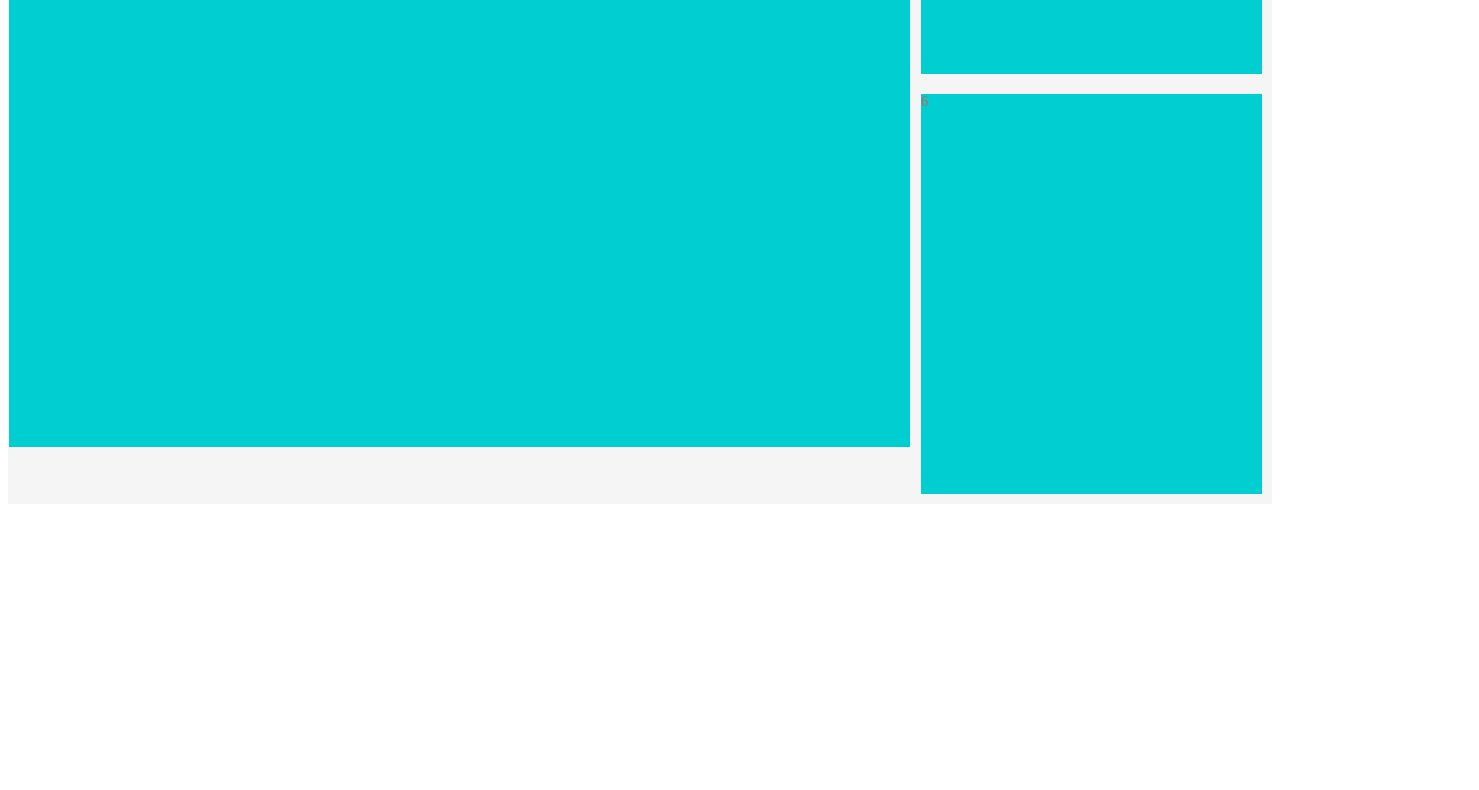
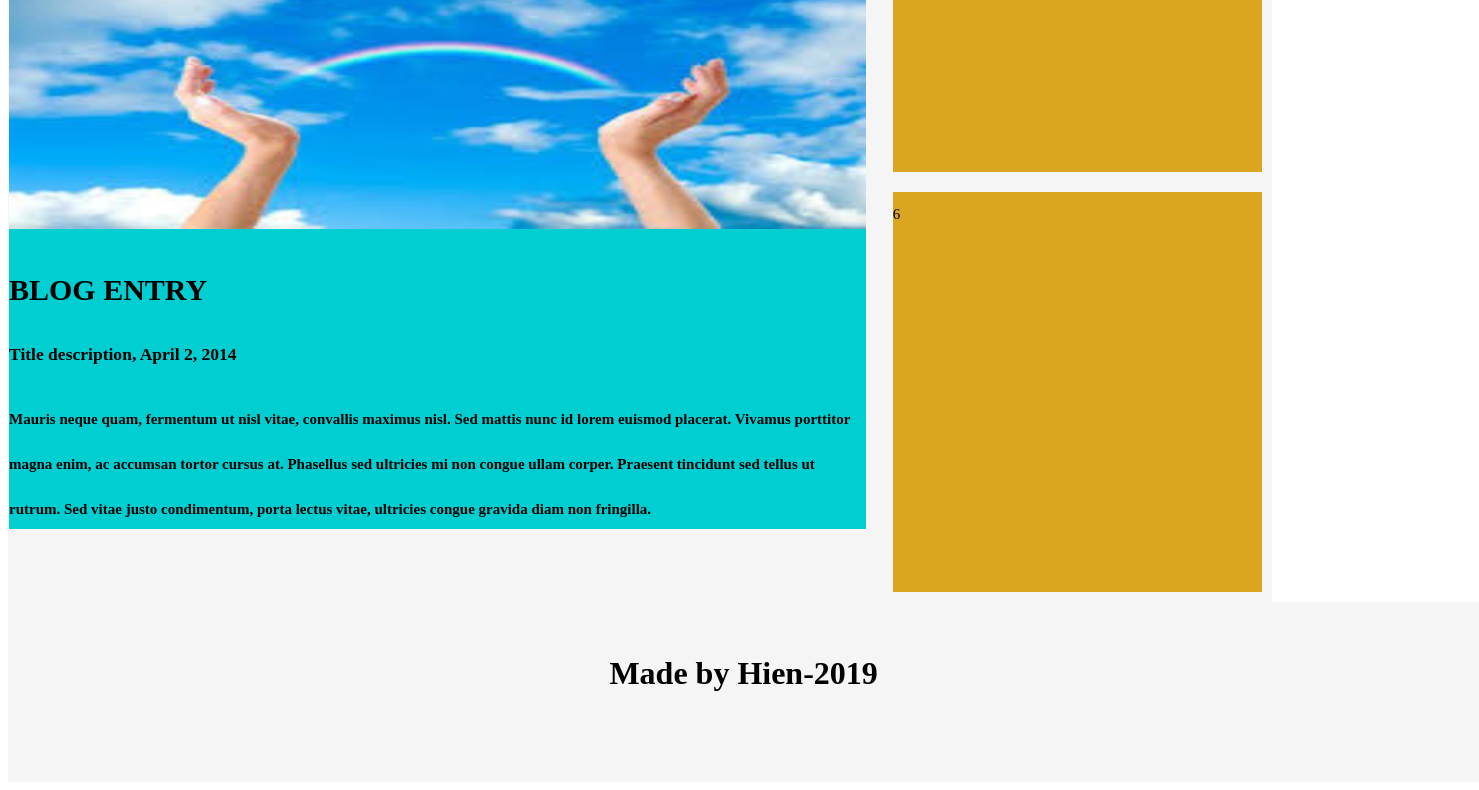
Before and after one commit to bits-hien/bloghiennt, a plain HTML site: page index.html in a window 1280 px wide. Shown: the part 944-1734 px from the top of the page, 1479 px wide, since content can reach past the window. Before the commit the page ends 1456 px from the top, so only its background shows below. Drawn offline with Linux system fonts and the light colour scheme.

Commit message:
thay doi

```diff
--- a/css/dinhdang.css
+++ b/css/dinhdang.css
@@ -6,7 +6,7 @@
 
 .phanbao > div {
     background-color:whitesmoke;
-    color: indianred;
+    color: black;
     text-align: left;
     line-height: 35px;
     font-size: 15px;
@@ -16,14 +16,15 @@
     display: flex;
     flex-direction: column;
     background-color: violet;
-    width: 900px;
+    width: 800px;
+    margin-right: 16px;
 }
 
 .phantrai > div {
     background-color:darkturquoise;
     margin: 1px;
     text-align: left;
-    line-height: 15px;
+    line-height: 45px;
     font-size: 15px;
     height: 600px;
 }
@@ -33,13 +34,32 @@
     flex-direction: column;
     background-color: violet;
     width: 360px;
+    margin-top: 16px;;
 }
 
 .phanphai > div {
-    background-color:darkturquoise;
+    background-color:goldenrod;
     margin: 10px;
     text-align: left;
-    line-height: 15px;
+    line-height: 45px;
     font-size: 15px;
     height: 400px;
 }
+
+.header {
+    background-color: whitesmoke;
+    width: 1471.2px;
+    height: 180px;
+    color: black;
+    padding-top: 32px;
+    padding-bottom: 32px;
+}
+
+.footer {
+    background-color: whitesmoke;
+    width: 1471.2px;
+    height: 116.4px;
+    color: black;
+    padding-top: 32px;
+    padding-bottom: 32px;
+}
--- a/index.html
+++ b/index.html
@@ -5,12 +5,14 @@
         <link type="text/css" rel="stylesheet" href="css/dinhdang.css" />
     </head>
     <body>
-        <h1>
-            <center>
-                <p style="color: crimson;">MY BLOG</p>
-                <p style="color: crimson;"><i>Hãy tin vào cuộc sống</i></p>
-            </center>
-        </h1>
+        <header class="header">
+            <h1>
+                <center>
+                    <p>MY BLOG</p>
+                    <p><i>Wellcome to the blog of Hien </i></p>
+                </center>
+            </h1>
+        </header>
         <br/>
         <div class="phanbao">
             <div class="phantrai" style="flex-grow: 2">
@@ -18,9 +20,15 @@
                     <img src="anh/mx.jpg" alt="muaxuan" width="100%" height="300">
                     <h1>TITLE HEADING</h1>
                     <h3>Title description, April 7, 2014</h3>
-                    <h5>Mauris neque quam, fermentum ut nisl vitae, convallis maximus nisl. Sed mattis nunc id lorem euismod placerat. Vivamus porttitor magna enim, ac accumsan tortor cursus at. Phasellus sed ultricies mi non congue ullam corper. Praesent tincidunt sed tellus ut rutrum. Sed vitae justo condimentum, porta lectus vitae, ultricies congue gravida diam non fringilla.</h5>
+                    <h4>Mauris neque quam, fermentum ut nisl vitae, convallis maximus nisl. Sed mattis nunc id lorem euismod placerat. Vivamus porttitor magna enim, ac accumsan tortor cursus at. Phasellus sed ultricies mi non congue ullam corper. Praesent tincidunt sed tellus ut rutrum. Sed vitae justo condimentum, porta lectus vitae, ultricies congue gravida diam non fringilla.</h4>
                 </div>
-                <div>2</div>
+                <div>
+                    <img src="anh/pc.jpg" alt="cauvong" width="100%" height="300">
+                    <h1>BLOG ENTRY</h1>
+                    <h3>Title description, April 2, 2014</h3>
+                    <h4>Mauris neque quam, fermentum ut nisl vitae, convallis maximus nisl. Sed mattis nunc id lorem euismod placerat. Vivamus porttitor magna enim, ac accumsan tortor cursus at. Phasellus sed ultricies mi non congue ullam corper. Praesent tincidunt sed tellus ut rutrum. Sed vitae justo condimentum, porta lectus vitae, ultricies congue gravida diam non fringilla.</h4>
+
+                </div>
             </div>
             <div class="phanphai" style="flex-grow: 1;">
                 <div>4</div>
@@ -28,6 +36,9 @@
                 <div>6</div>
             </div>
         </div>
+        <footer class="footer">
+            <h1><center>Made by Hien-2019 </center></h1>
+        </footer>
     </body>
 
 </html>
```
